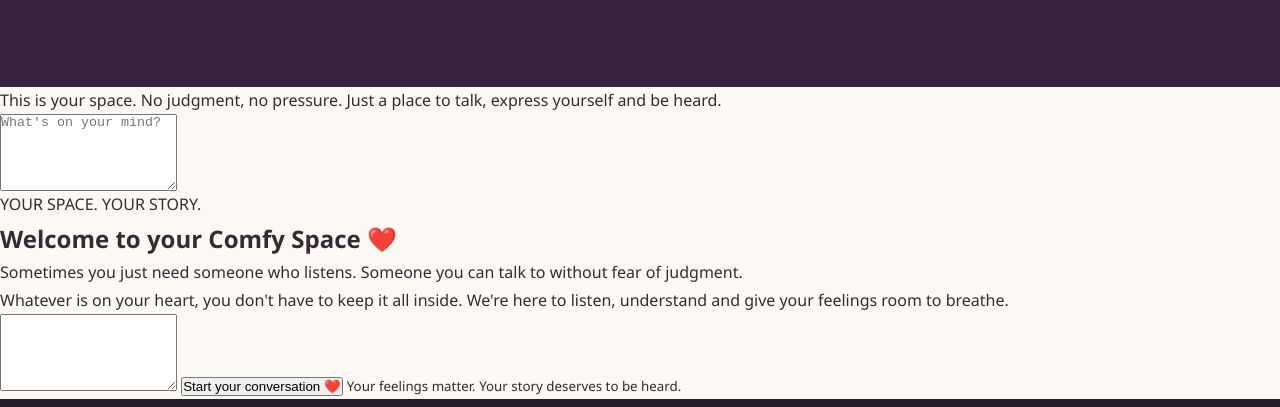
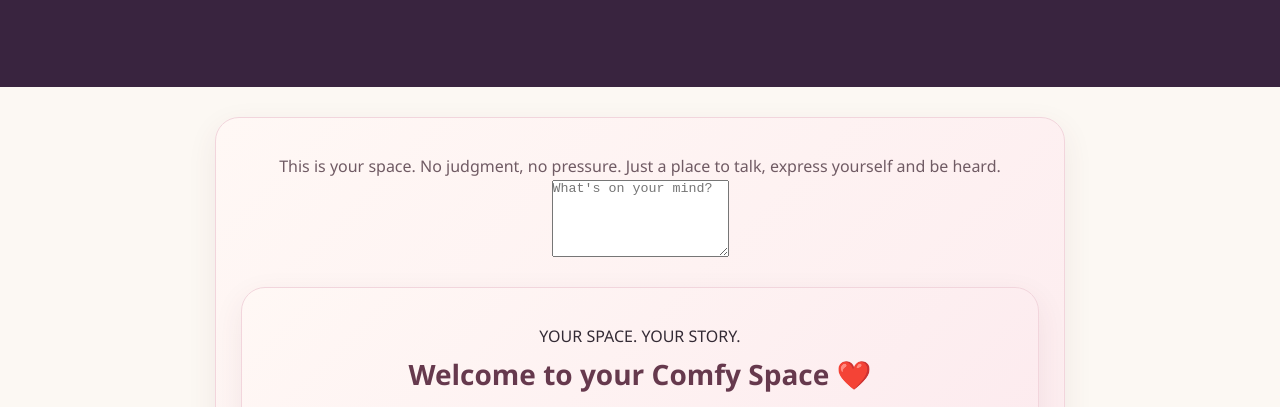
Before and after one commit to chatlyfriend-star/chatlyfriend, a plain HTML site: page index.html in a window 1280 px wide. Shown: the part 2844-3251 px from the top of the page. Drawn offline with Linux system fonts and the light colour scheme.

Commit message:
Update index.html

```diff
--- a/index.html
+++ b/index.html
@@ -10,6 +10,48 @@ f
 <meta name="description" content="Chatlyfriend is a private human connection and listening platform. Talk freely, share your feelings and find someone willing to listen without judgment.">
 
 <style>
+/* CHATLYFRIEND COMFY BOX */
+.comfy-box {
+  background: linear-gradient(135deg, #fff8f5, #fce8ed);
+  border: 1px solid #f2d5dc;
+  border-radius: 24px;
+  padding: 35px 25px;
+  margin: 30px auto;
+  max-width: 850px;
+  text-align: center;
+  box-shadow: 0 10px 30px rgba(100, 45, 65, 0.08);
+}
+
+.comfy-box h2 {
+  color: #66394d;
+  font-size: 28px;
+  margin-bottom: 12px;
+}
+
+.comfy-box p {
+  color: #705b64;
+  font-size: 16px;
+  line-height: 1.7;
+}
+
+.comfy-box button {
+  background: linear-gradient(135deg, #9d526e, #713b59);
+  color: white;
+  border: none;
+  border-radius: 50px;
+  padding: 16px 32px;
+  font-size: 16px;
+  font-weight: 600;
+  cursor: pointer;
+  box-shadow: 0 6px 18px rgba(113, 59, 89, 0.2);
+  transition: 0.3s ease;
+}
+
+.comfy-box button:hover {
+  transform: translateY(-3px);
+  box-shadow: 0 10px 22px rgba(113, 59, 89, 0.3);
+}
+
 * {
     margin: 0;
     padding: 0;
```
